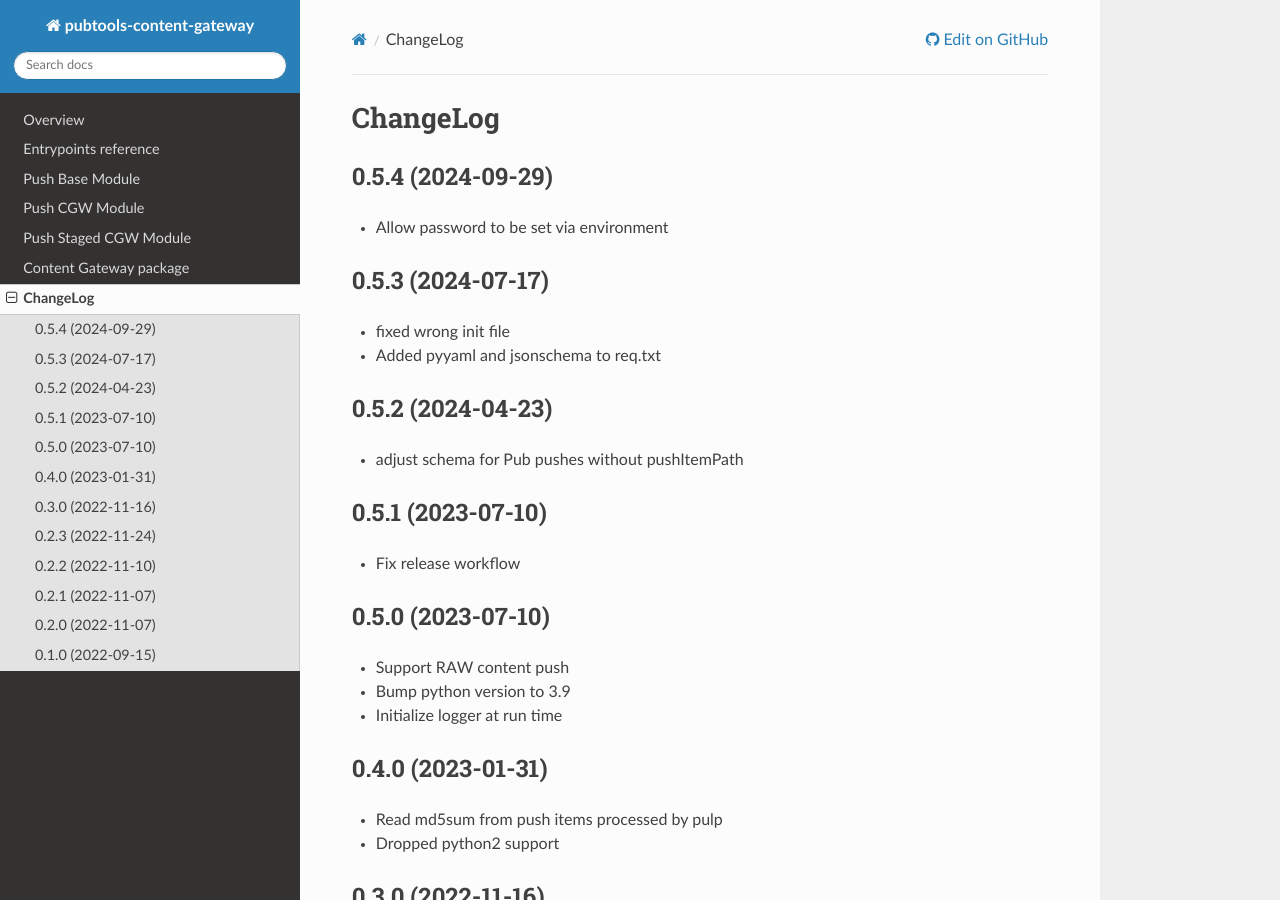
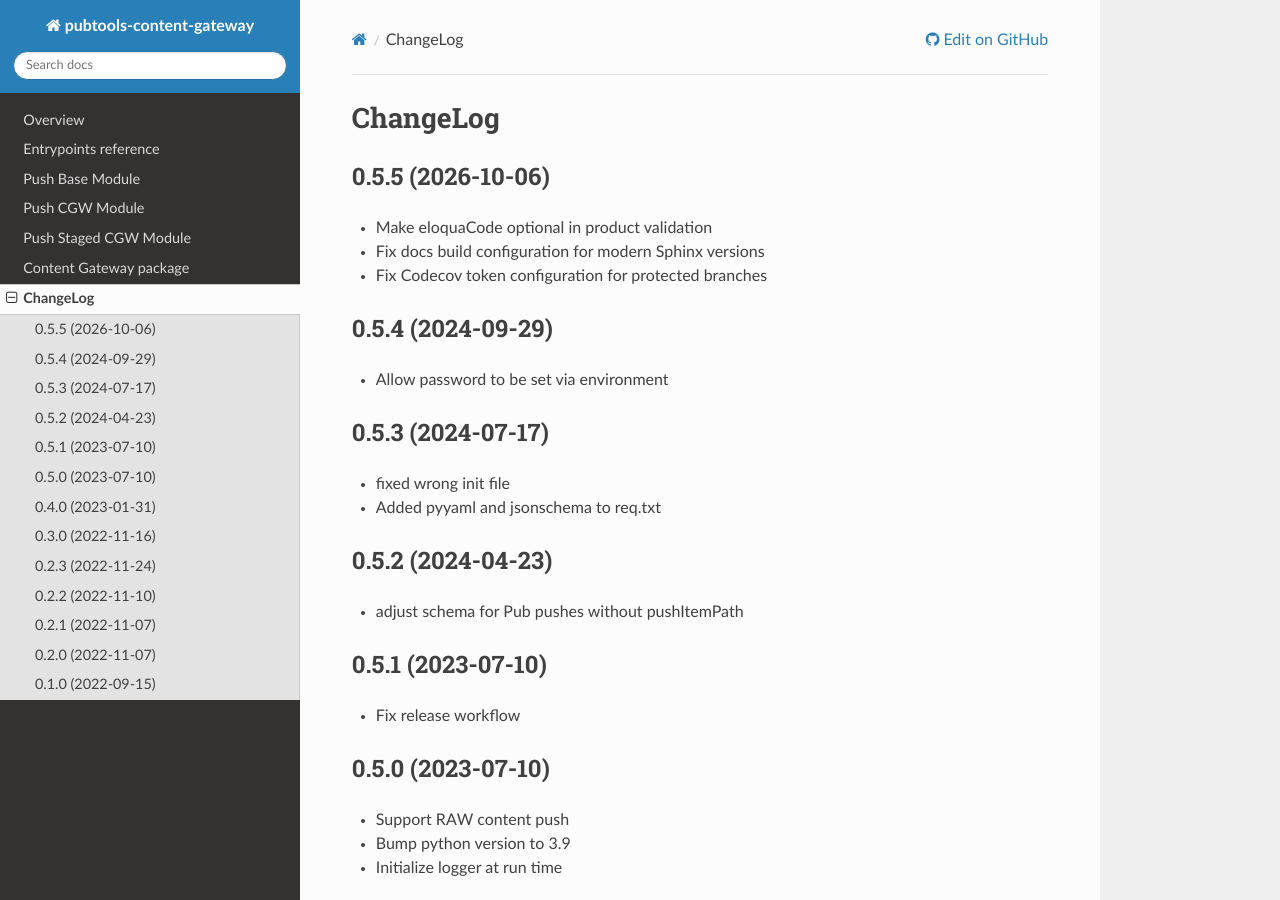
Before and after one commit to release-engineering/pubtools-content-gateway, a Sphinx documentation site: the page built from docs/CHANGELOG.rst, in a window 1280 px wide and 900 px high. Built offline with Sphinx 7.4.7 and the Read the Docs theme 3.1.0, drawn with Linux system fonts in a browser that asks for light colours.

Commit message:
Release 0.5.5
Signed-off-by: Jindrich Luza <jluza@redhat.com>

```diff
--- a/docs/CHANGELOG.rst
+++ b/docs/CHANGELOG.rst
@@ -1,5 +1,11 @@
 ChangeLog
 =========
+
+0.5.5 (2026-10-06)
+------------------
+* Make eloquaCode optional in product validation
+* Fix docs build configuration for modern Sphinx versions
+* Fix Codecov token configuration for protected branches
 
 0.5.4 (2024-09-29)
 ------------------
--- a/setup.py
+++ b/setup.py
@@ -80,7 +80,7 @@ classifiers = [
 
 setup(
     name="pubtools-content-gateway",
-    version="0.5.4",
+    version="0.5.5",
     description=get_description(),
     long_description_content_type="text/markdown",
     author="Javed Alam",
```
